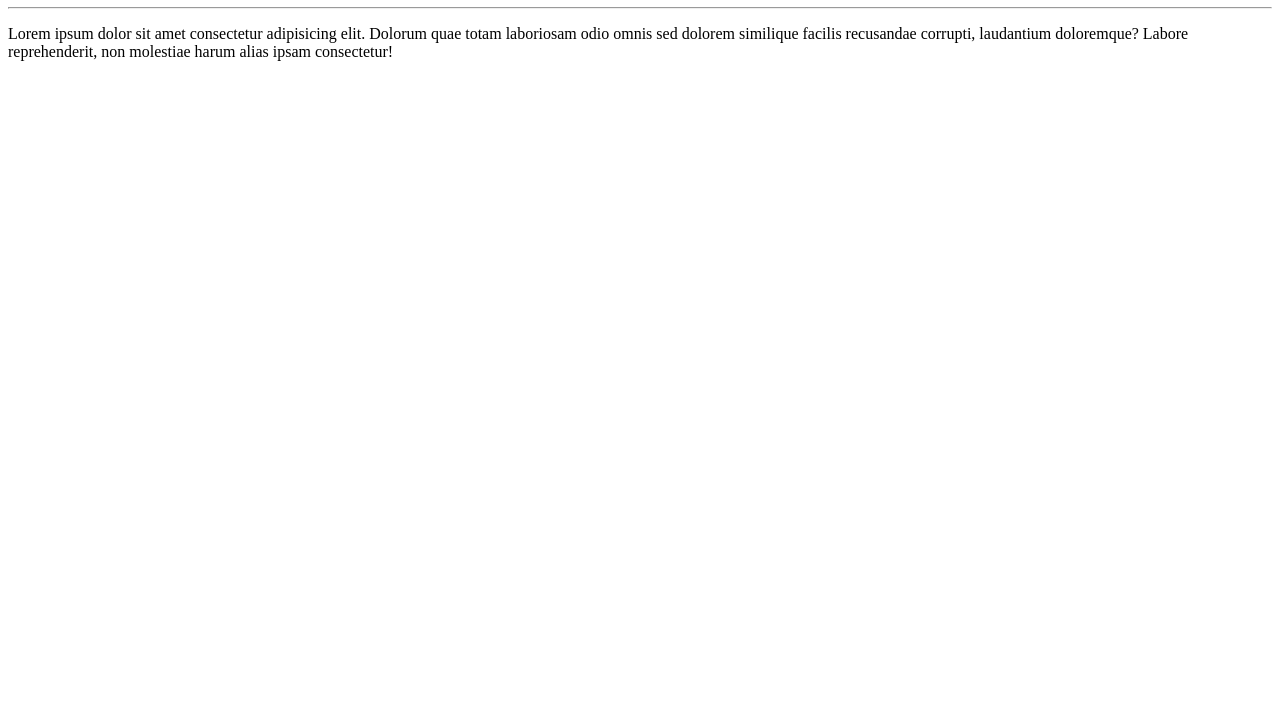
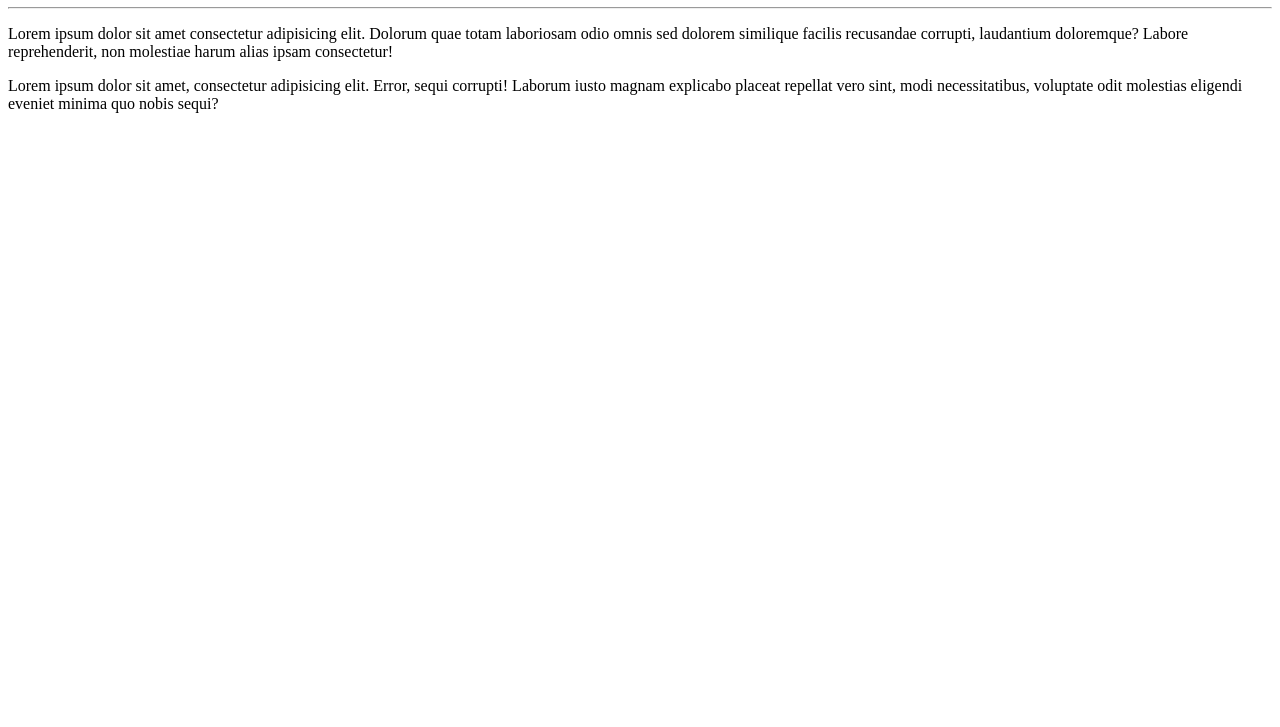
Before and after one commit to fredy-leChef/Ola-Mundo, a plain HTML site: page Site exemplo/index.html in a window 1280 px wide. Shown: the part 73-800 px from the top of the page. Drawn offline with Linux system fonts and the light colour scheme.

Commit message:
Update index.html

```diff
--- a/Site exemplo/index.html
+++ b/Site exemplo/index.html
@@ -9,5 +9,6 @@
     <h1>Olá, mundo.</h1>
     <hr>
     <p>Lorem ipsum dolor sit amet consectetur adipisicing elit. Dolorum quae totam laboriosam odio omnis sed dolorem similique facilis recusandae corrupti, laudantium doloremque? Labore reprehenderit, non molestiae harum alias ipsam consectetur!</p>
+    <p>Lorem ipsum dolor sit amet, consectetur adipisicing elit. Error, sequi corrupti! Laborum iusto magnam explicabo placeat repellat vero sint, modi necessitatibus, voluptate odit molestias eligendi eveniet minima quo nobis sequi?</p>
 </body>
 </html>
```
